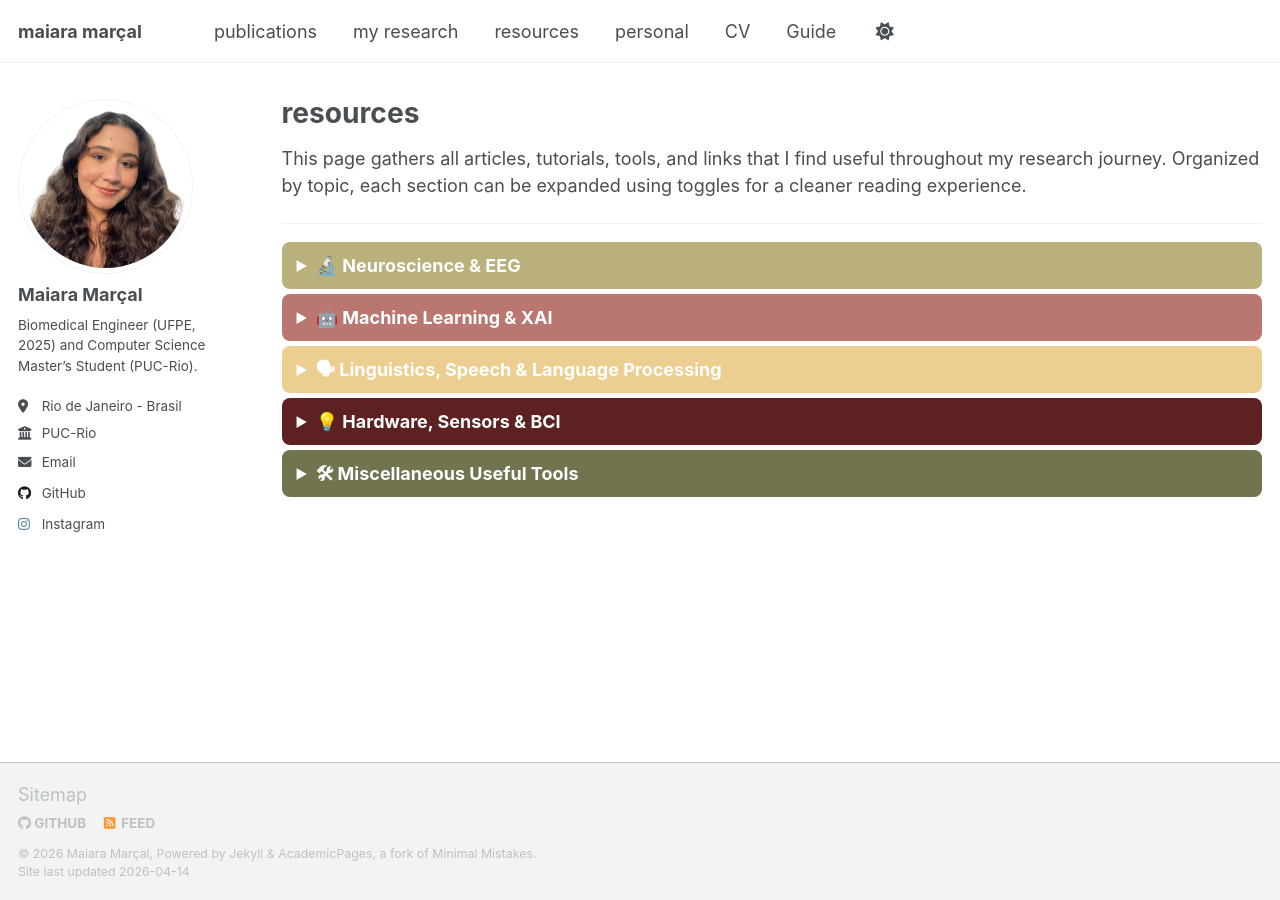
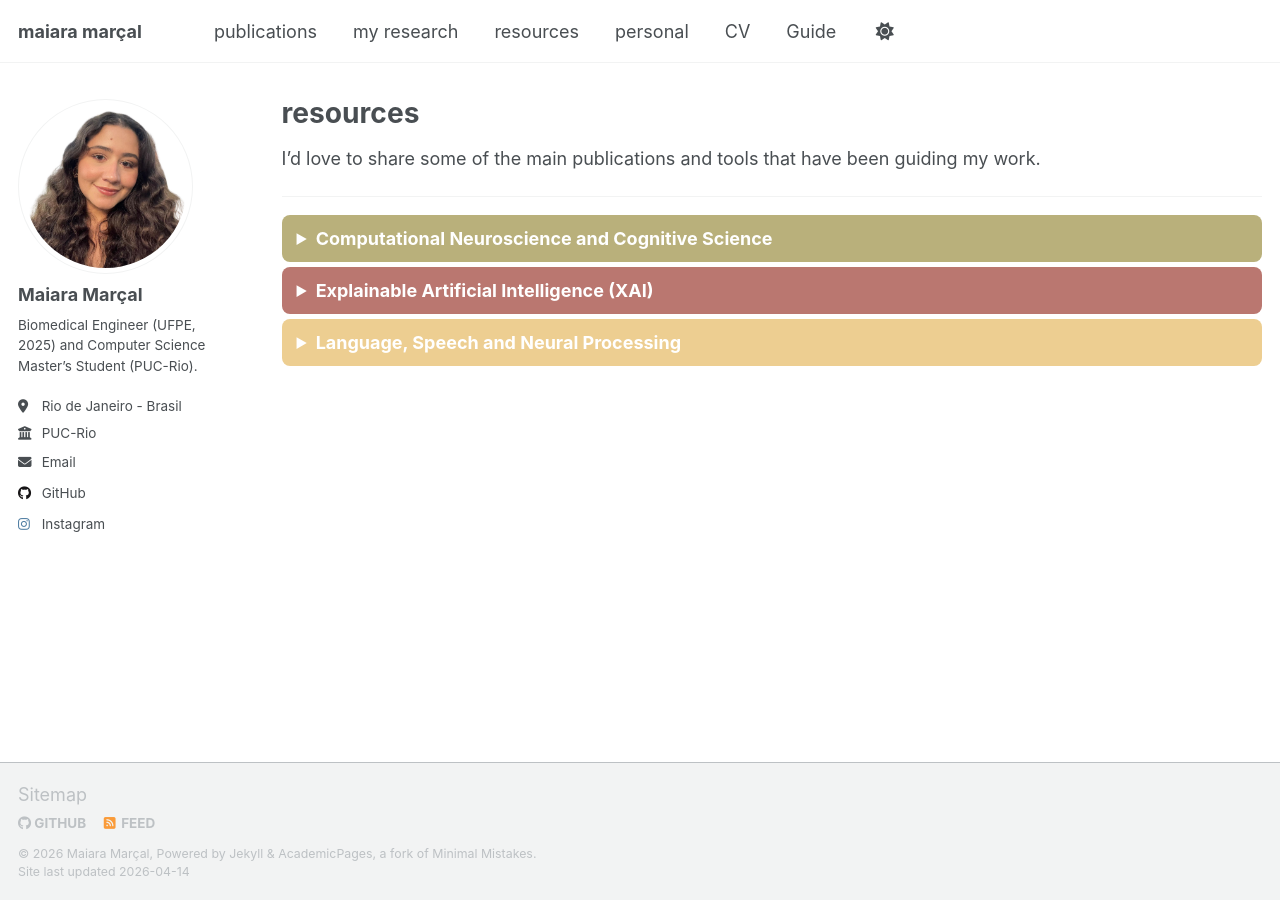
Before and after one commit to maiaramaaraujo/maiaramaaraujo.github.io, a Jekyll site: the page built from _pages/resources.html, in a window 1280 px wide. Built offline with Jekyll 4.4.1, drawn with Linux system fonts in a browser that asks for light colours; a script that is not in the unit is left out.

Commit message:
Update resources.html

```diff
--- a/_pages/resources.html
+++ b/_pages/resources.html
@@ -8,14 +8,14 @@ author_profile: true
 {% include base_path %}
 
 <div class="wordwrap">
-<p>This page gathers all articles, tutorials, tools, and links that I find useful throughout my research journey. Organized by topic, each section can be expanded using toggles for a cleaner reading experience.</p>
+<p>I’d love to share some of the main publications and tools that have been guiding my work.</p>
 </div>
 
 <hr />
 
-<!-- Neuroscience -->
+<!-- Computational Neuroscience -->
 <details class="toggle">
-  <summary class="neuro">🔬 Neuroscience & EEG</summary>
+  <summary class="neuro">Computational Neuroscience and Cognitive Science</summary>
   <div>
     <ul>
       <li><a href="#">EEG preprocessing tutorial (MNE-Python)</a></li>
@@ -25,9 +25,9 @@ author_profile: true
   </div>
 </details>
 
-<!-- Machine Learning -->
+<!-- XAI -->
 <details class="toggle">
-  <summary class="ml">🤖 Machine Learning & XAI</summary>
+  <summary class="ml">Explainable Artificial Intelligence (XAI)</summary>
   <div>
     <ul>
       <li><a href="#">Explainable AI for clinicians – overview</a></li>
@@ -37,9 +37,9 @@ author_profile: true
   </div>
 </details>
 
-<!-- Linguistics -->
+<!-- Language -->
 <details class="toggle">
-  <summary class="ling">🗣 Linguistics, Speech & Language Processing</summary>
+  <summary class="ling">Language, Speech and Neural Processing</summary>
   <div>
     <ul>
       <li><a href="#">Phonological processing & EEG review</a></li>
@@ -49,32 +49,7 @@ author_profile: true
   </div>
 </details>
 
-<!-- Hardware -->
-<details class="toggle">
-  <summary class="hardware">💡 Hardware, Sensors & BCI</summary>
-  <div>
-    <ul>
-      <li><a href="#">Wemos D1 setup guide</a></li>
-      <li><a href="#">DIY EEG hardware references</a></li>
-      <li><a href="#">Signal acquisition best practices</a></li>
-    </ul>
-  </div>
-</details>
-
-<!-- Miscellaneous -->
-<details class="toggle">
-  <summary class="misc">🛠 Miscellaneous Useful Tools</summary>
-  <div>
-    <ul>
-      <li><a href="#">LaTeX templates</a></li>
-      <li><a href="#">Python productivity tips</a></li>
-      <li><a href="#">Version control tutorials (Git)</a></li>
-    </ul>
-  </div>
-</details>
-
 <style>
-/* Toggle styling consistent with Academic Pages */
 .toggle summary {
   cursor: pointer;
   font-weight: bold;
@@ -90,12 +65,9 @@ author_profile: true
   border-radius: 8px;
 }
 
-/* Updated color themes */
 .neuro { background: #B9B07B; }
 .ml { background: #BA7770; }
 .ling { background: #EDCE91; }
-.hardware { background: #5C2120; }
-.misc { background: #71744F; }
 
 a { color: #333; text-decoration: none; }
 a:hover { text-decoration: underline; }
```
